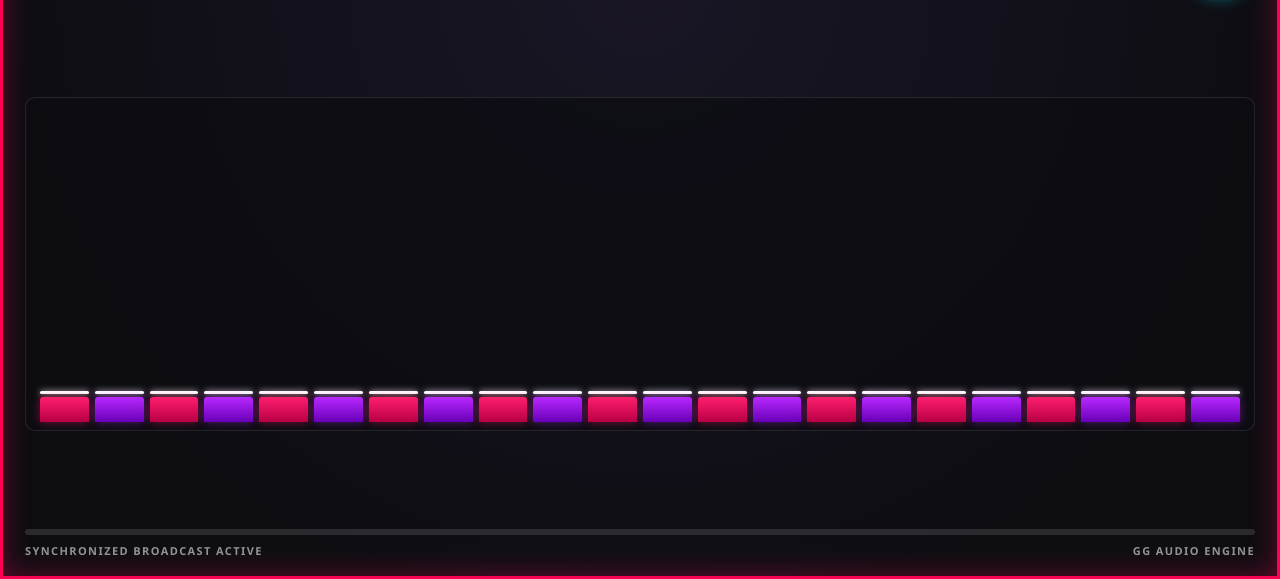
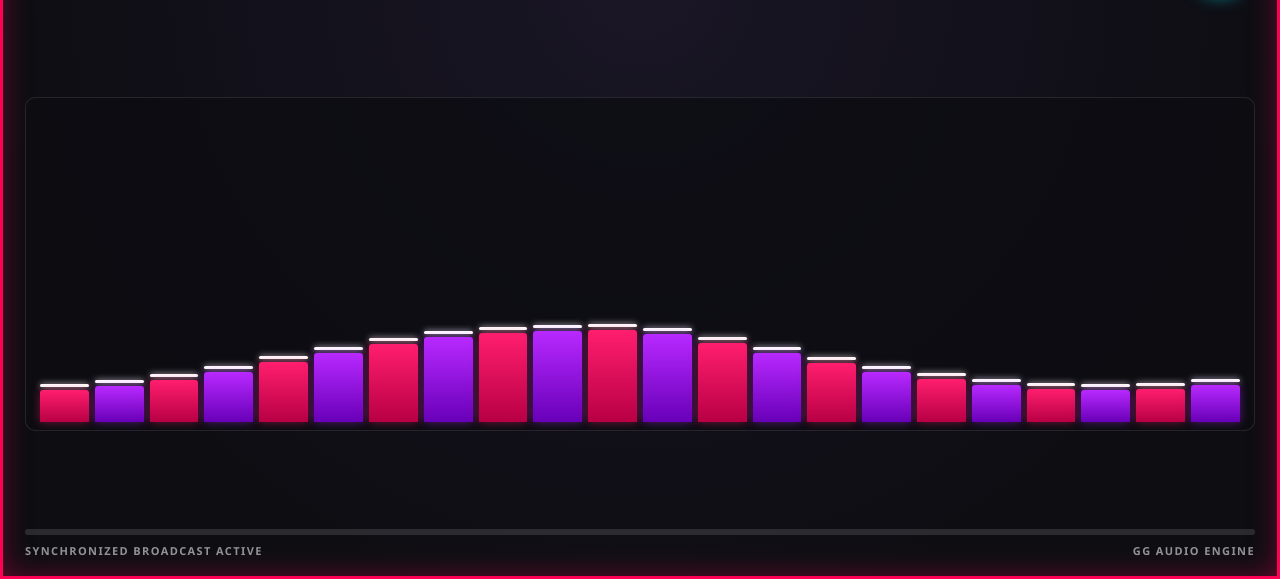
Before and after one commit to GGmusicjam/GGJukebox, a plain HTML site: page index.html in a window 1280 px wide. Shown: the part 221-800 px from the top of the page. Drawn offline with Linux system fonts and the light colour scheme; animation ran at ten frames a second.

Commit message:
Update index.html

```diff
--- a/index.html
+++ b/index.html
@@ -61,7 +61,7 @@
       height: 8px;
       border-radius: 50%;
       background: #ffffff;
-      animation: pulseDot 1.2s infinite ease-in-out;
+      animation: pulseDot 1.4s infinite ease-in-out;
     }
 
     @keyframes pulseDot {
@@ -197,7 +197,7 @@
       color: #ffffff;
       text-shadow: 0 0 8px #ff0055;
       flex-shrink: 0;
-      transition: transform 0.08s ease-out;
+      transition: transform 0.1s ease-out;
     }
 
     /* Equalizer Visualizer */
@@ -232,14 +232,13 @@
       border-radius: 2px;
       margin-bottom: 3px;
       box-shadow: 0 0 6px rgba(255, 255, 255, 0.8);
-      transition: transform 0.06s linear;
     }
 
     .eq-bar {
       width: 100%;
       height: 8%;
       border-radius: 3px 3px 0 0;
-      transition: height 0.055s ease-out;
+      transition: height 0.065s ease-out;
     }
 
     .eq-bar.pink {
@@ -435,12 +434,19 @@
       }
     }
 
-    // Physical wall screen mode (&mute=1): silent visual display only
+    // Physical wall screen mode (&mute=1): permanently silent at browser & element level
     if (isWallMuted) {
       audio.muted = true;
       audio.volume = 0;
       hudControls.style.display = 'none';
       modeStatus.textContent = 'VISUAL DISPLAY MODE (HUD AUDIO)';
+      // Guard against any browser autoplay unmute attempts on the wall board
+      audio.addEventListener('volumechange', () => {
+        if (!audio.muted || audio.volume !== 0) {
+          audio.muted = true;
+          audio.volume = 0;
+        }
+      });
     } else {
       audio.muted = false;
       audio.volume = initVol / 100;
@@ -448,7 +454,7 @@
       volLabel.textContent = initVol + '%';
     }
 
-    // Volume slider & mute toggle
+    // Volume slider & mute toggle (HUD only)
     volSlider.addEventListener('input', () => {
       if (isWallMuted) return;
       const val = parseInt(volSlider.value, 10);
@@ -484,14 +490,14 @@
       }, 1500);
     });
 
-    // Web Audio API Analyzer (with graceful synthetic fallback for CORS streams)
+    // Web Audio API Analyzer (HUD live frequency reactive)
     let audioCtx = null;
     let analyser = null;
     let freqData = null;
     let analyserReady = false;
 
     function initAudioAnalyser() {
-      if (analyserReady) return;
+      if (analyserReady || isWallMuted) return;
       try {
         const AudioContextClass = window.AudioContext || window.webkitAudioContext;
         audioCtx = new AudioContextClass();
@@ -512,7 +518,7 @@
       requestAnimationFrame(renderVisualizer);
 
       let hasLiveSignal = false;
-      if (analyserReady && analyser && !audio.paused) {
+      if (!isWallMuted && analyserReady && analyser && !audio.paused) {
         analyser.getByteFrequencyData(freqData);
         for (let k = 0; k < 24; k++) {
           if (freqData[k] > 5) {
@@ -522,42 +528,60 @@
         }
       }
 
-      const now = performance.now() * 0.005;
+      const sec = performance.now() * 0.001;
       let bassEnergy = 0;
+
+      // Musical 126 BPM beat clock for the permanently muted wall board (2.1 beats/sec)
+      const beatPhase = (sec * 2.1) % 1.0;
+      const barPhase  = (sec * 0.525) % 4.0; // 4-beat bar (0..4)
+      const kickPulse = Math.pow(Math.max(0, 1 - beatPhase * 2.4), 2.2); // Punchy quarter-note kick
+      const isSnareBeat = (Math.floor(barPhase) === 1 || Math.floor(barPhase) === 3);
+      const snarePulse = isSnareBeat ? Math.pow(Math.max(0, 1 - beatPhase * 3.0), 2.0) : 0;
 
       for (let i = 0; i < BAR_COUNT; i++) {
         let targetPct = 8;
 
         if (hasLiveSignal) {
-          // Skip sub-bass rumble bins 0-3 and map bars across punchy EDM mids/highs
+          // Live HUD Audio FFT: skip sub-bass rumble bins 0-3 and map punchy EDM mids/highs
           const binIndex = Math.min(freqData.length - 1, i + 4);
           let norm = freqData[binIndex] / 255;
-          // Desensitize low bars slightly & apply 0.48 noise gate for sharp drum-beat jumps
           if (i < 3) norm *= 0.78;
           if (norm < 0.48) {
             targetPct = 8 + norm * 18;
           } else {
             targetPct = Math.min(98, 22 + Math.pow((norm - 0.48) / 0.52, 0.85) * 76);
           }
-        } else if (!audio.paused || isWallMuted) {
-          // Smooth beat-reactive fallback when stream CORS headers block raw FFT data
-          const wave = Math.sin(now * 2.4 + i * 0.55) * 0.5 + 0.5;
-          const beat = Math.pow(Math.sin(now * 4.2) * 0.5 + 0.5, 3);
-          const taper = 1 - (i / BAR_COUNT) * 0.35;
-          targetPct = Math.min(92, 14 + (wave * 42 + beat * 38) * taper);
+        } else if (isWallMuted) {
+          // Wall Display (&mute=1): Realistic, non-rapid 126 BPM EDM kick/snare/synth curve
+          const bandNorm = i / (BAR_COUNT - 1);
+          const lowWeight  = Math.max(0, 1 - bandNorm * 2.2);
+          const midWeight  = Math.sin(bandNorm * Math.PI);
+          const highWeight = Math.max(0, (bandNorm - 0.45) * 1.8);
+
+          const synthSwell = (Math.sin(sec * 1.3 + i * 0.38) * 0.5 + 0.5) * 34 * midWeight;
+          const hatShimmer = (Math.sin(sec * 4.2 + i * 0.9) * 0.5 + 0.5) * 24 * highWeight;
+          const kickLift   = kickPulse * 68 * (0.35 + 0.65 * lowWeight);
+          const snareLift  = snarePulse * 46 * (0.4 * midWeight + 0.6 * highWeight);
+
+          targetPct = Math.min(94, 10 + kickLift + snareLift + synthSwell + hatShimmer);
+        } else {
+          // HUD Idle / Paused State: Slow, calm ambient breathing wave (not rapid!)
+          const slowWave = Math.sin(sec * 1.1 + i * 0.32) * 0.5 + 0.5;
+          const arch = 1 - Math.abs((i - (BAR_COUNT - 1) * 0.5) / (BAR_COUNT * 0.5)) * 0.45;
+          targetPct = 9 + slowWave * 22 * arch;
         }
 
-        // Fast attack, controlled fall rate
+        // Smooth attack and natural decay
         if (targetPct > barHeights[i]) {
-          barHeights[i] += (targetPct - barHeights[i]) * 0.55;
+          barHeights[i] += (targetPct - barHeights[i]) * 0.45;
         } else {
-          barHeights[i] += (targetPct - barHeights[i]) * 0.22;
+          barHeights[i] += (targetPct - barHeights[i]) * 0.16;
         }
 
         if (barHeights[i] > capHeights[i]) {
           capHeights[i] = barHeights[i];
         } else {
-          capHeights[i] = Math.max(barHeights[i], capHeights[i] - 0.9);
+          capHeights[i] = Math.max(barHeights[i], capHeights[i] - 0.65);
         }
 
         bars[i].style.height = barHeights[i].toFixed(1) + '%';
@@ -565,7 +589,7 @@
       }
 
       const avgBass = bassEnergy / 5;
-      const scale = 1 + Math.max(0, (avgBass - 45) / 350);
+      const scale = 1 + Math.max(0, (avgBass - 45) / 360);
       ggBadge.style.transform = 'scale(' + scale.toFixed(3) + ')';
     }
 
```
